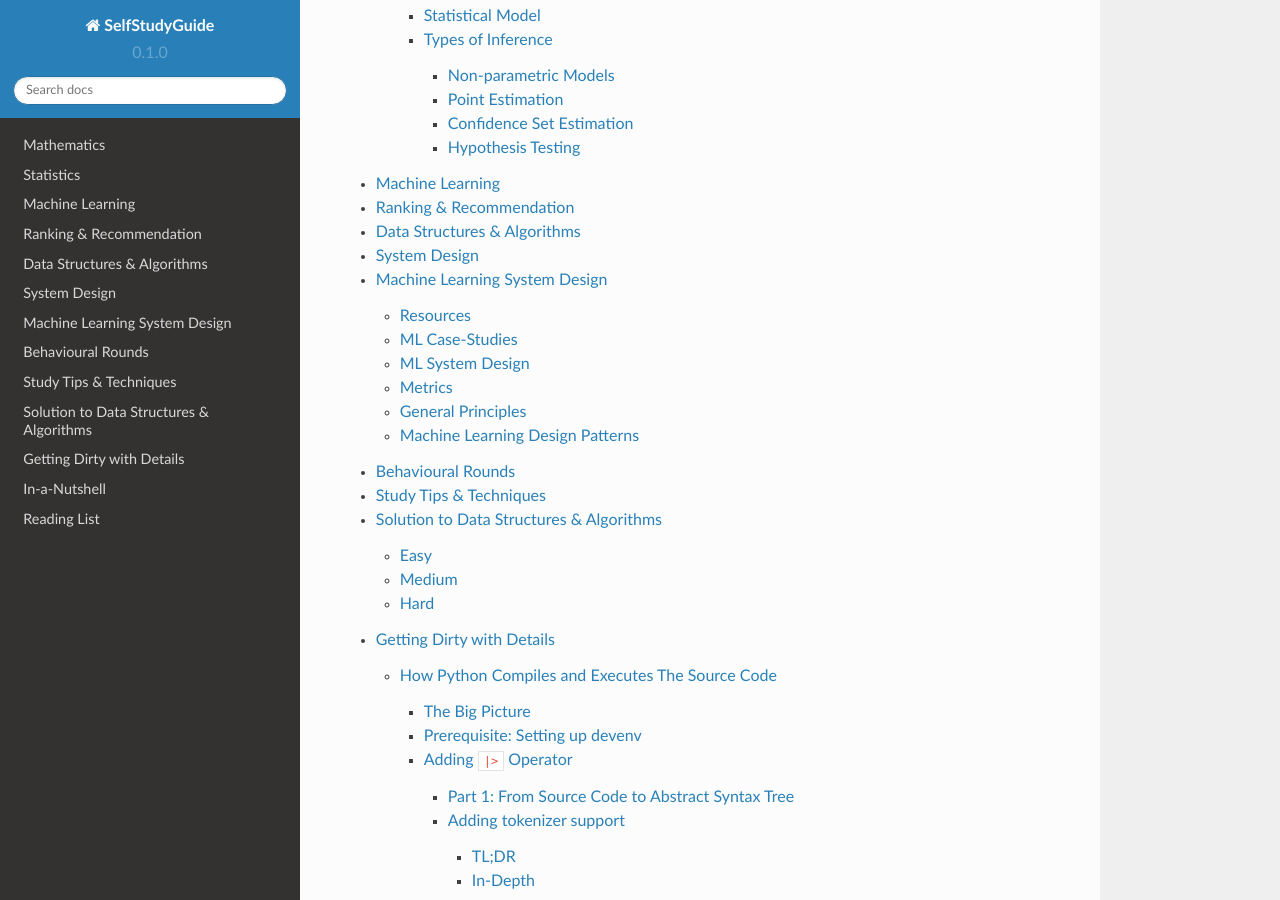
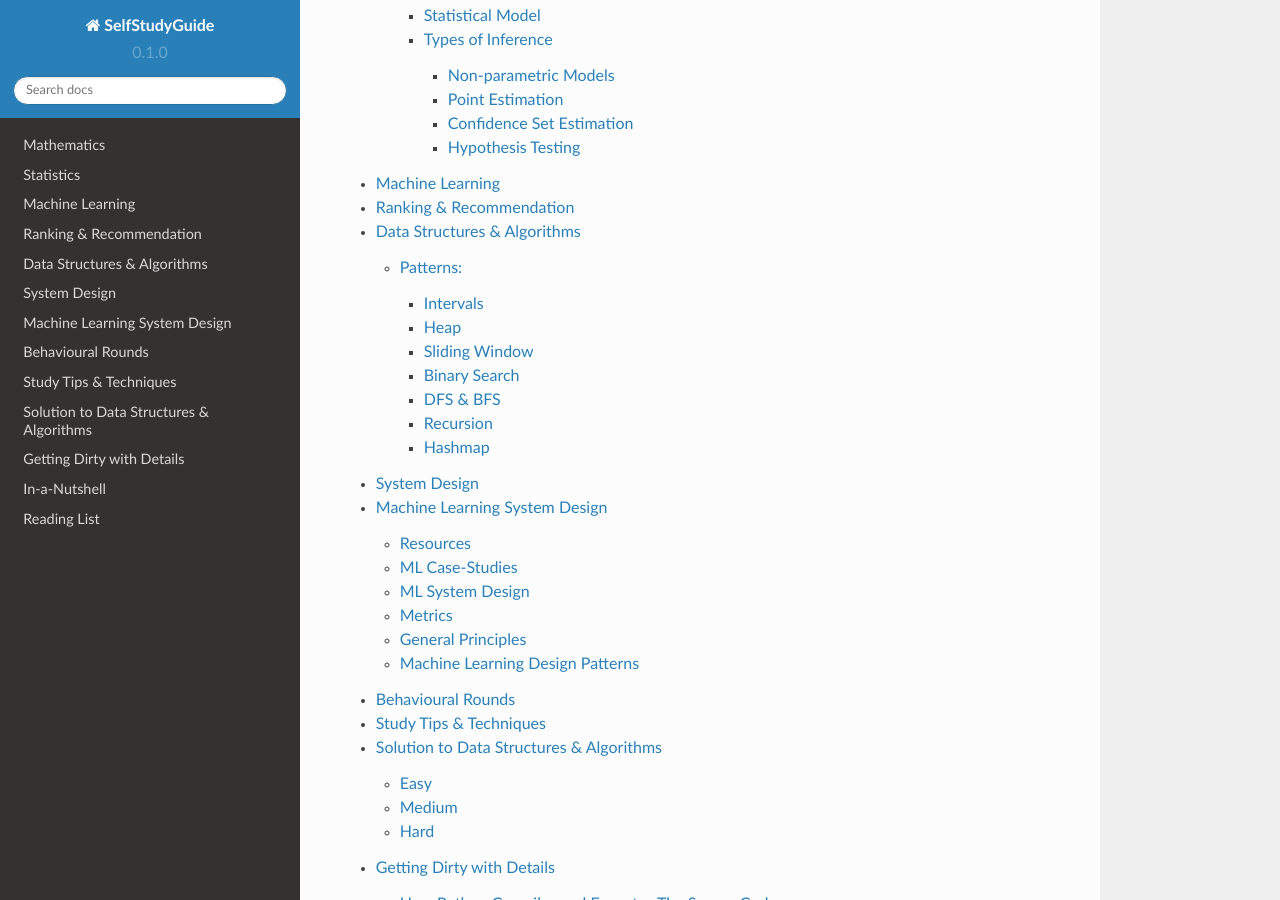
Before and after one commit to uselesstechjunks/leetcode, a Sphinx documentation site: the page built from docs/source/index.rst, in a window 1280 px wide and 900 px high, scrolled down 1325 px. Built offline with Sphinx 7.4.7 and the Read the Docs theme 2.0.0, drawn with Linux system fonts in a browser that asks for light colours.

Commit message:
Update dsalgo.rst (#43)
* Update dsalgo.rst

* Create minarrowshot.cpp

* Update dsalgo.rst

* Update dsalgo.rst

* Update dsalgo.rst

* Update dsalgo.rst

```diff
--- a/docs/source/dsalgo.rst
+++ b/docs/source/dsalgo.rst
@@ -1,2 +1,43 @@
 Data Structures & Algorithms
+############################################
+
+Patterns:
 ========================================
+
+Intervals
+---------------------------
+
+#. `Meeting Rooms <https://leetcode.com/problems/meeting-rooms/>`_
+#. `Merge Intervals <https://leetcode.com/problems/merge-intervals/>`_
+#. `Non-overlapping Intervals <https://leetcode.com/problems/non-overlapping-intervals/>`_
+#. `Minimum Number of Arrows to Burst Balloons <https://leetcode.com/problems/minimum-number-of-arrows-to-burst-balloons/description/>`_
+
+   .. collapse:: Solution
+
+      .. literalinclude:: code/minarrowshot.cpp
+         :language: c++
+         :linenos:
+
+#. `Car Pooling <https://leetcode.com/problems/car-pooling/>`_
+#. `Total Cost to Hire K Workers <https://leetcode.com/problems/total-cost-to-hire-k-workers/>`_
+#. `Meeting Rooms II <https://leetcode.com/problems/meeting-rooms-ii/>`_
+#. `Meeting Rooms III <https://leetcode.com/problems/meeting-rooms-iii/>`_
+#. `Number of Flowers in Full Bloom <https://leetcode.com/problems/number-of-flowers-in-full-bloom/>`_
+
+Heap
+---------------------------
+
+Sliding Window
+---------------------------
+
+Binary Search
+---------------------------
+
+DFS & BFS
+---------------------------
+
+Recursion
+---------------------------
+
+Hashmap
+---------------------------
```
Also changed, not shown: 1 other file.
